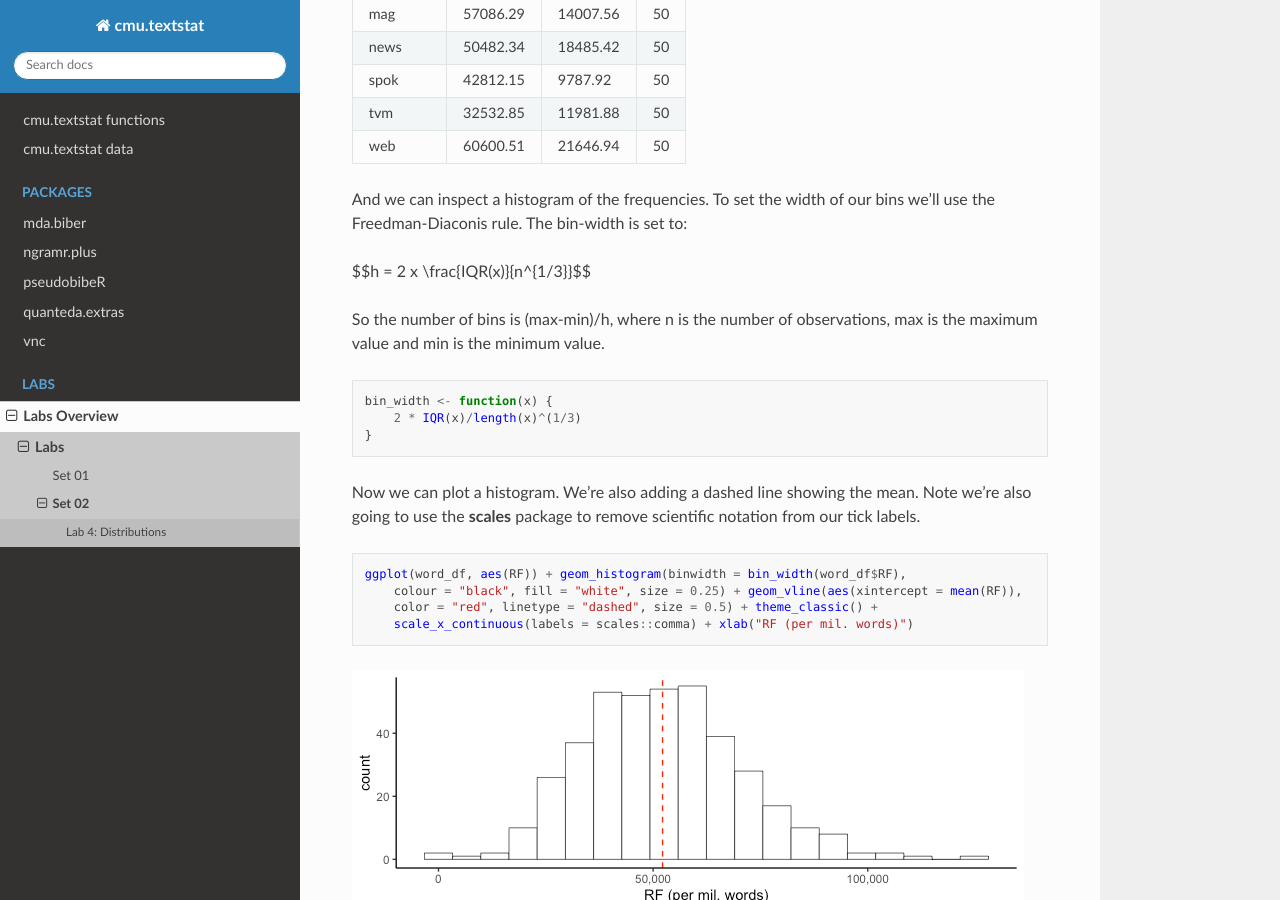
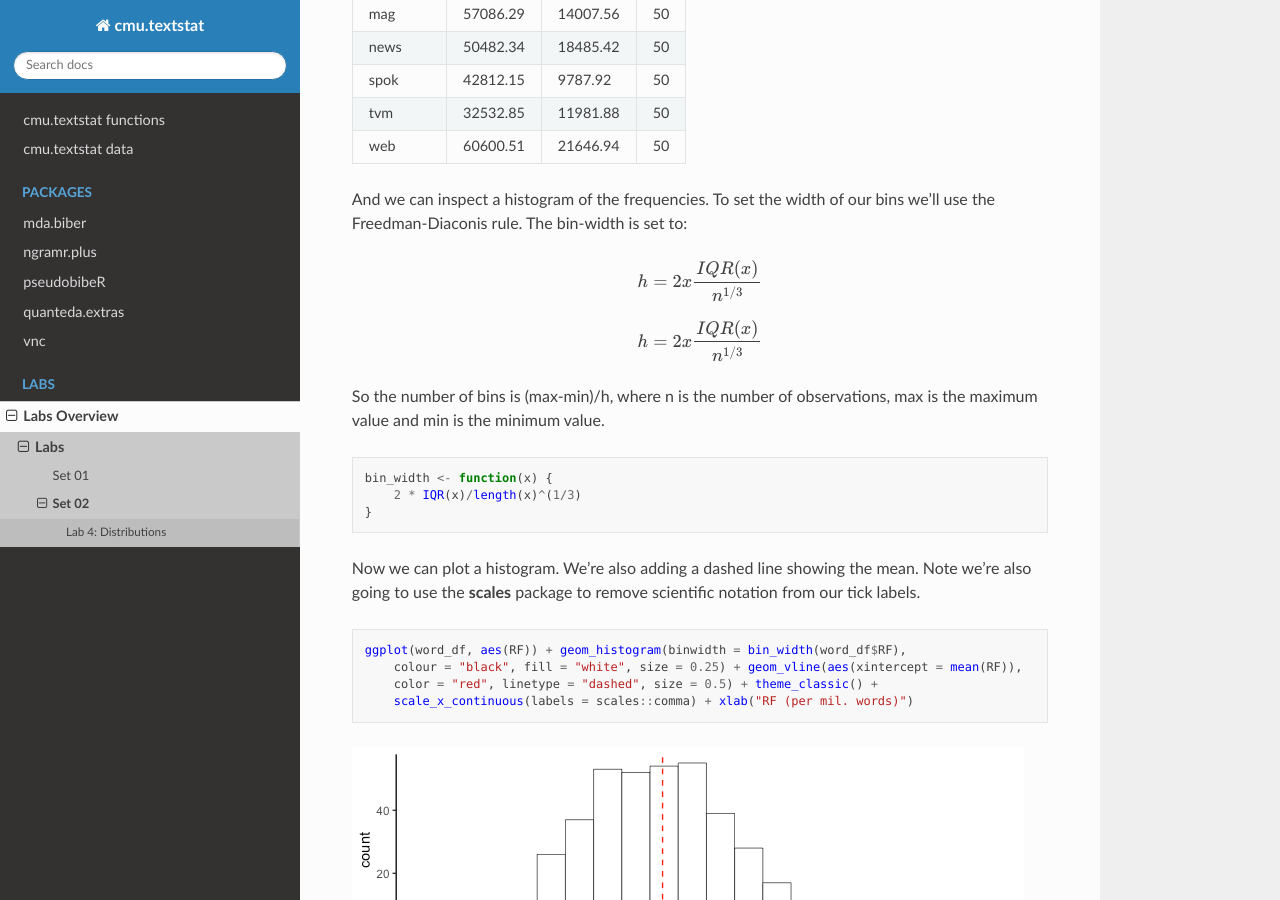
Before and after one commit to browndw/cmu-textstat-docs, a Sphinx documentation site: the page built from docs/labs/sets/set_02.md, in a window 1280 px wide and 900 px high, scrolled down 5358 px. Built offline with Sphinx 7.4.7 and the Read the Docs theme 2.0.0, drawn with Linux system fonts in a browser that asks for light colours.

Commit message:
Update set_02.md

````diff
--- a/docs/labs/sets/set_02.md
+++ b/docs/labs/sets/set_02.md
@@ -179,7 +179,7 @@ After selecting the variable, we will convert the data into a more friendly data
 
 There are easier ways of doing this, but the first bit of the code-chunk allows us to filter by rank and return a character vector that we can pass. This way, we can find a word of any arbitrary rank.
 
-Also note how the `rename()` function is set up. Let’s say our token is *the*. The `dfm_select()` function would result with a column named **the** that we’d want to rename `RF`. So our typical syntax would be: `rename(RF = the)`. In the chunk below, however, our column name is the variable `word`. To pass that variable to `rename`, we use `!!name(word)`.
+Also note how the `rename()` function is set up. Let’s say our token is *the*. The `dfm_select()` function would result with a column named `the` that we’d want to rename `RF`. So our typical syntax would be: `rename(RF = the)`. In the chunk below, however, our column name is the variable `word`. To pass that variable to `rename`, we use `!!name(word)`.
 
 ``` r
 word <- freq_df %>%
@@ -217,6 +217,11 @@ summary_table <- word_df %>%
 | web       | 60600.51 | 21646.94 |  50 |
 
 And we can inspect a histogram of the frequencies. To set the width of our bins we’ll use the Freedman-Diaconis rule. The bin-width is set to:
+
+```{math}
+h = 2 x \frac{IQR(x)}{n^{1/3}
+}
+```
 
 $$h = 2 x \frac{IQR(x)}{n^{1/3}}$$
 
````
